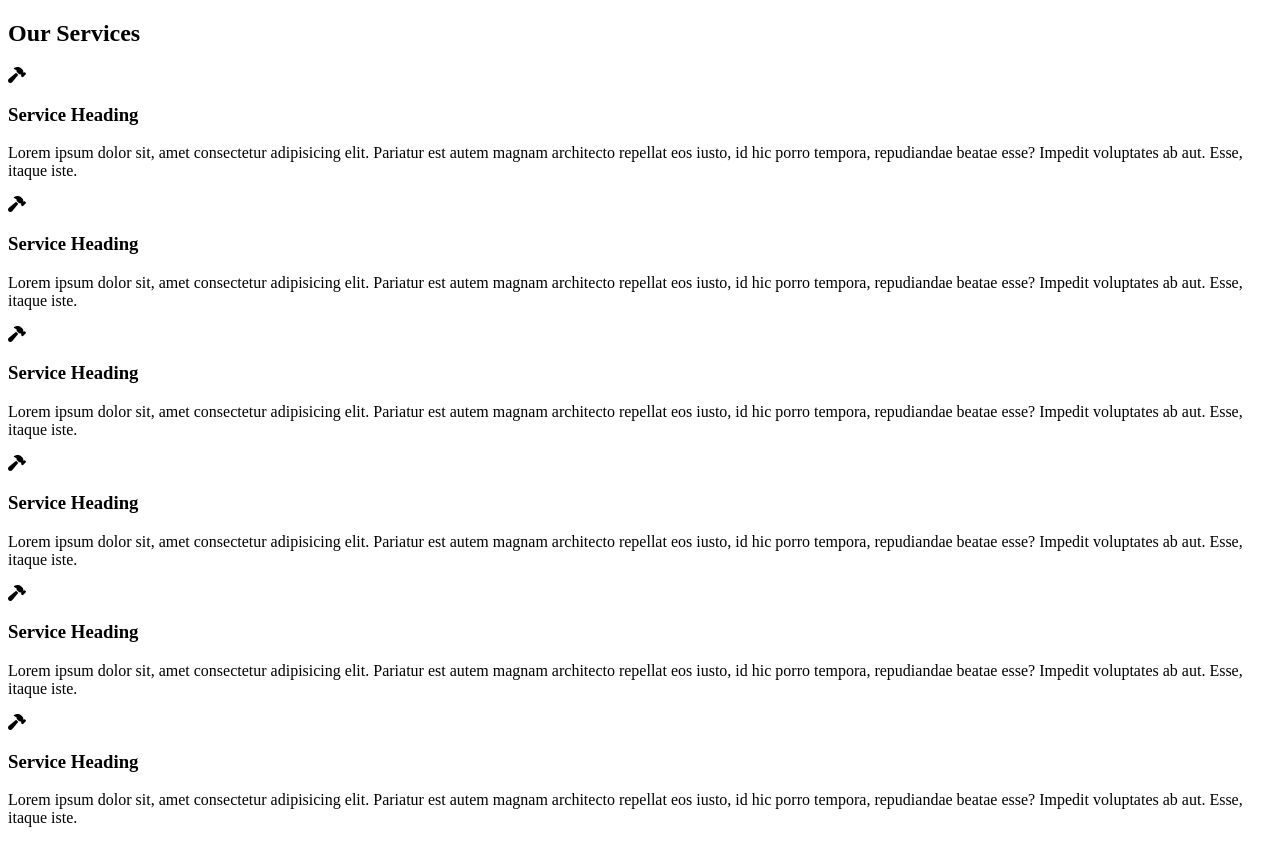
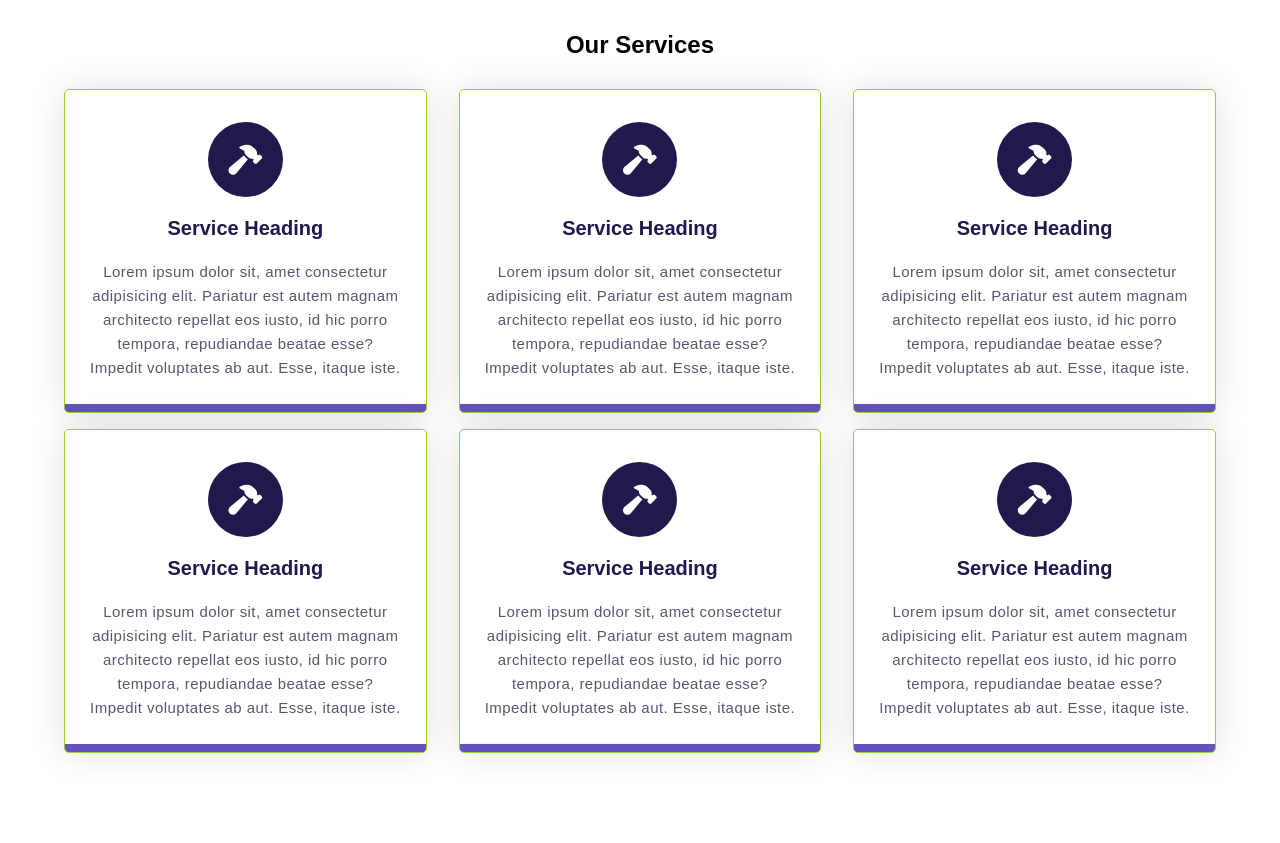
Before and after one commit to BenLams/Organisation-Website, a plain HTML site: page ourservice.html in a window 1280 px wide. After the commit the page ends 800 px from the top, so only its background shows below. Drawn offline with Linux system fonts and the light colour scheme; files that its build step writes are made by us from their sources; the site is published under a folder, as on GitHub Pages, so addresses that start at the root find nothing; a web font is replaced by a local one.

Commit message:
Update ourservice.html

```diff
--- a/ourservice.html
+++ b/ourservice.html
@@ -11,7 +11,7 @@
 
     <!--Stylesheet-->
 
-    <link rel="stylesheet" href="/Styles/styleserv.css">
+    <link rel="stylesheet" href="styleserv.css">
 
     <!--Google Font-->
 
```
